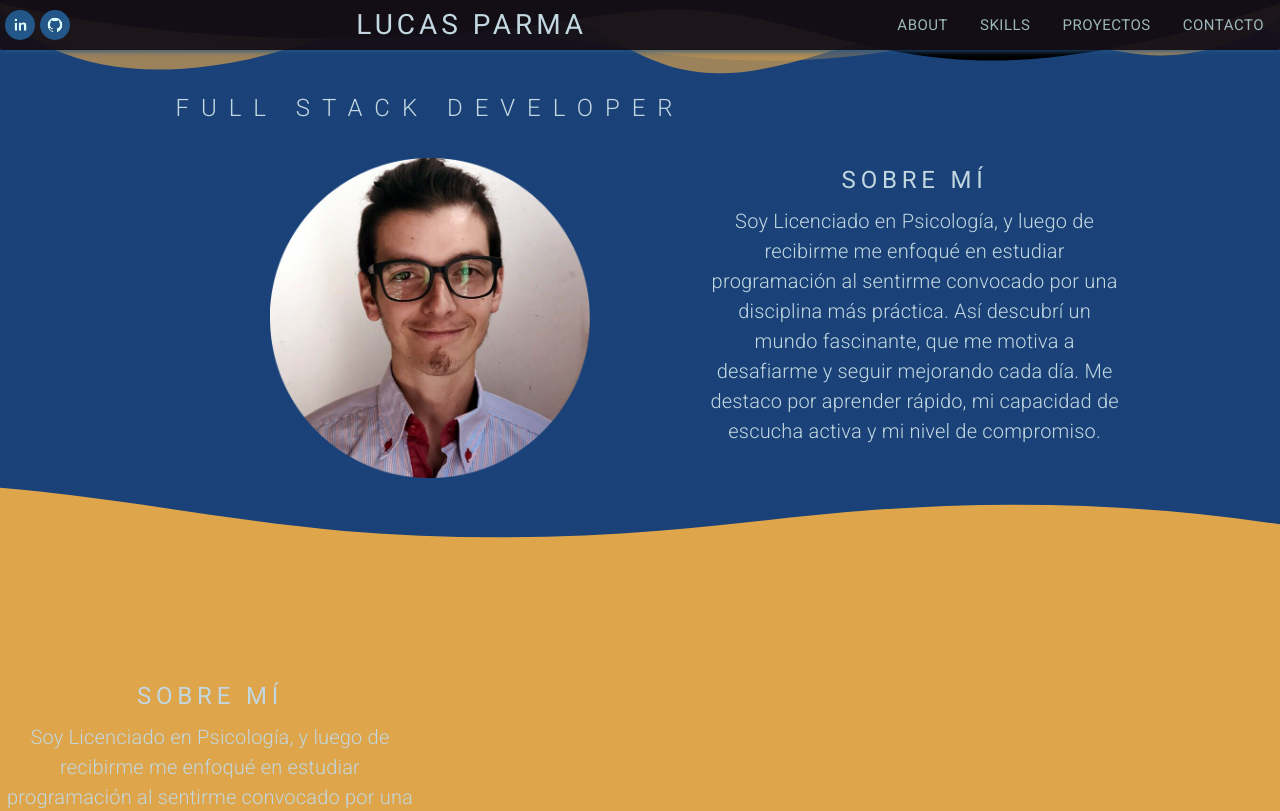
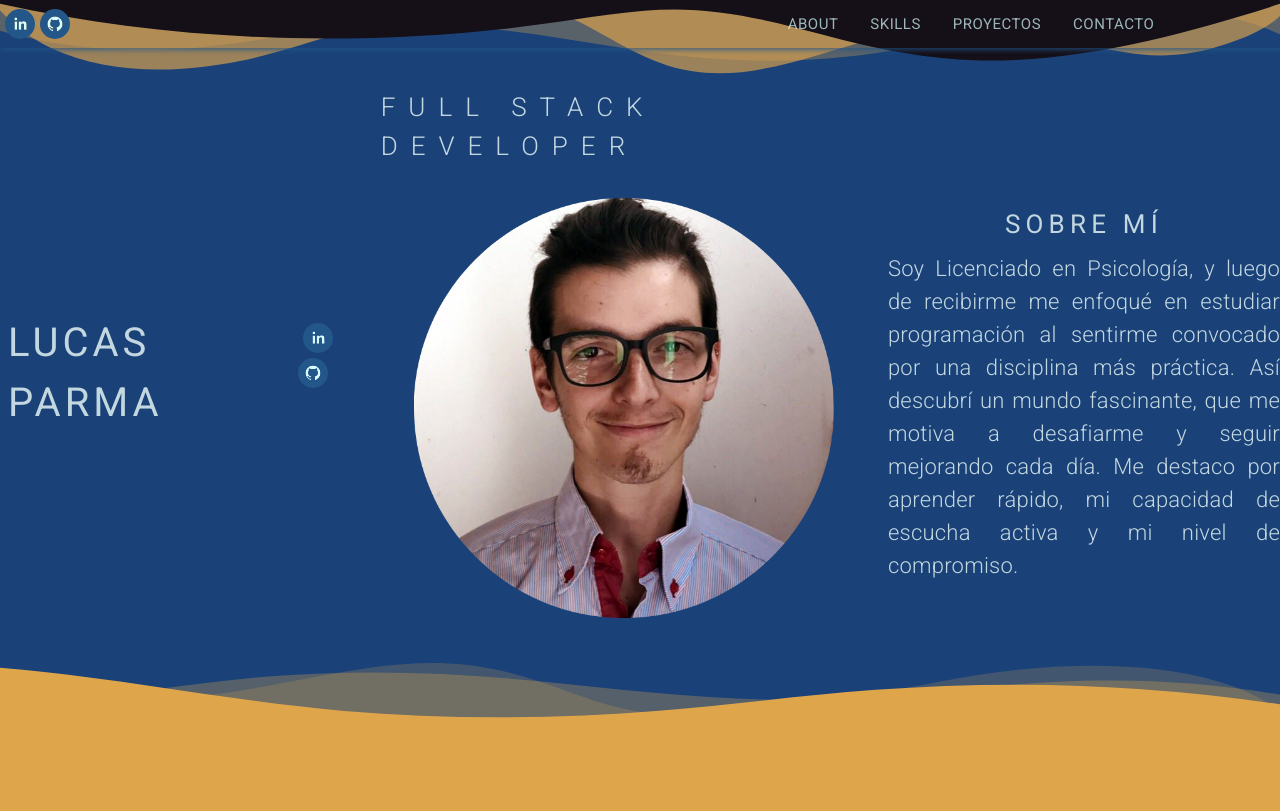
Before and after one commit to parmaps/lucasparma, a Next.js app: page / in a window 1280 px wide. Shown: the top 811 px of the page. Built offline with nearby package versions, Linux system fonts and the light colour scheme.

Commit message:
waves style / navbar / name / text sizes

```diff
--- a/components/Curves/WaveMiddle.tsx
+++ b/components/Curves/WaveMiddle.tsx
@@ -1,20 +1,93 @@
+import { motion } from "framer-motion";
 import React from "react";
 import styles from "../../styles/Home.module.scss";
 
 type Props = {};
 
 const WaveMiddle = (props: Props) => {
+  const svgVariants = {
+    hidden: { opacity: 1 },
+    visible: {
+      opacity: 1,
+      transition: {
+        loop: Infinity,
+        ease: "linear",
+        duration: 5,
+      },
+    },
+  };
+
+  const pathVariants1 = {
+    hidden: { x: "0px", pathLength: 0 },
+    visible: {
+      x: "-50px",
+      pathLength: 1,
+      transition: {
+        repeat: Infinity,
+        ease: "linear",
+        duration: 60,
+      },
+    },
+  };
+
+  const pathVariants2 = {
+    hidden: { x: "0px", y: "0px", pathLength: 0 },
+    visible: {
+      x: "-500px",
+      y: "-200px",
+      pathLength: 1,
+      opacity: 0.9,
+      transition: {
+        repeat: Infinity,
+        ease: "easeIn",
+        duration: 60,
+      },
+    },
+  };
+
+  const pathVariants3 = {
+    hidden: { x: "00px", y: "0px", pathLength: 0 },
+    visible: {
+      x: "-500px",
+      y: "-100px",
+      pathLength: 1,
+      opacity: 0.9,
+      transition: {
+        repeat: Infinity,
+        ease: "easeIn",
+        duration: 60,
+      },
+    },
+  };
+
   return (
     <div className={styles.wave_middle}>
-      <svg
+      <motion.svg
         data-name="Layer 1"
         xmlns="http://www.w3.org/2000/svg"
         viewBox="0 0 1200 120"
-        preserveAspectRatio="none">
-        <path
+        preserveAspectRatio="none"
+        // variants={svgVariants}
+        initial="hidden"
+        animate="visible">
+        <motion.path
           d="M985.66,92.83C906.67,72,823.78,31,743.84,14.19c-82.26-17.34-168.06-16.33-250.45.39-57.84,11.73-114,31.07-172,41.86A600.21,600.21,0,0,1,0,27.35V120H1200V95.8C1132.19,118.92,1055.71,111.31,985.66,92.83Z"
-          className={styles.shape_fill2}></path>
-      </svg>
+          className={styles.shape_fill2}
+          // variants={pathVariants1}
+        />
+        <motion.path
+          d="M0,0V46.29c47.79,22.2,103.59,32.17,158,28,70.36-5.37,136.33-33.31,206.8-37.5C438.64,32.43,512.34,53.67,583,72.05c69.27,18,138.3,24.88,209.4,13.08,36.15-6,69.85-17.84,104.45-29.34C989.49,25,1113-14.29,1200,52.47V0Z"
+          opacity="0.3"
+          className={styles.shape_fill}
+          // variants={pathVariants2}
+        />
+        <motion.path
+          d="M0,0V15.81C13,36.92,27.64,56.86,47.69,72.05,99.41,111.27,165,111,224.58,91.58c31.15-10.15,60.09-26.07,89.67-39.8,40.92-19,84.73-46,130.83-49.67,36.26-2.85,70.9,9.42,98.6,31.56,31.77,25.39,62.32,62,103.63,73,40.44,10.79,81.35-6.69,119.13-24.28s75.16-39,116.92-43.05c59.73-5.85,113.28,22.88,168.9,38.84,30.2,8.66,59,6.17,87.09-7.5,22.43-10.89,48-26.93,60.65-49.24V0Z"
+          opacity="0.2"
+          className={styles.shape_fill}
+          // variants={pathVariants3}
+        />
+      </motion.svg>
     </div>
   );
 };
--- a/components/Hero/Hero.tsx
+++ b/components/Hero/Hero.tsx
@@ -17,7 +17,7 @@ export default function Hero({}: Props) {
 
   return (
     <div>
-      {/* <Name/>     */}
+     {/*  <Name/>  */}
       <Profession />
       <ProfilePic />
     </div>
--- a/components/Hero/Name.tsx
+++ b/components/Hero/Name.tsx
@@ -14,6 +14,7 @@ function Name({}: Props) {
 
   return (
     <Center
+    mt={[7, 10]}
       className={styles.hero_name}
       as={motion.div}
       initial={{ opacity: 0.25 }}
@@ -22,7 +23,7 @@ function Name({}: Props) {
         opacity: [0.1, 0.2, 0.4, 0.8, 1],
       }}
       transition="3s">
-      <Text fontSize={["20px", "24px", "28px"]} p={[1, 1.5, 2]}>
+      <Text fontSize={["20px", "30px", "40px"]} p={[1, 1.5, 2]}>
         {text}
       </Text>
       <Cursor cursorColor="rgb(40, 32, 43)"></Cursor>
--- a/components/Hero/Profession.tsx
+++ b/components/Hero/Profession.tsx
@@ -15,7 +15,7 @@ function Circle({}: Props) {
         opacity: [0.1, 0.2, 0.4, 0.8, 1],
       }}
       transition="2.5s">
-      <Text className={styles.developer} fontSize={['14px', '16px', '20px', '22px', '24px']} mt={[5]} p={[2, 3, 5]}>full stack developer</Text>
+      <Text className={styles.developer} fontSize={['15px', '18px', '20px', '22px', '26px']} mt={[0, 2, 5]} p={[2, 2, 5]}>full stack developer</Text>
     </Center>
   );
 }
--- a/components/Hero/ProfilePic.tsx
+++ b/components/Hero/ProfilePic.tsx
@@ -1,5 +1,4 @@
 import { Box, Center, Spacer } from "@chakra-ui/react";
-import { motion } from "framer-motion";
 import Image from "next/image";
 import React from "react";
 
@@ -8,10 +7,10 @@ type Props = {};
 function ProfilePic({}: Props) {
   return (
     <Box
-    w={[192, 240, 320]}
+    w={[192, 260, 360, 420]}
     mx="auto"
     mt={[2.5,3]}
-    mb={[2.5, 5, 0]}
+    mb={[2.5, 5, 10]}
     /* as={motion.div}
       initial={{ opacity: 0, scale: 0.5 }}
       animate={{ opacity: 1, scale: 1 }}
--- a/components/Navbar/Navbar.module.scss
+++ b/components/Navbar/Navbar.module.scss
@@ -6,11 +6,11 @@ $light-color-hover: rgba(214, 253, 255, 0.8);
 
 .navbar {
     color: $light-color;
-    background-color: $dark-color;
+    background-color: transparent;
     border-radius: 2px;
     box-shadow: 2px 1px 5px 1px $shadow-color;
     letter-spacing: 0.5px;
-    position: sticky;
+    position: relative;
     top: 0;
     opacity: 1;
     z-index: 10;
@@ -23,6 +23,12 @@ $light-color-hover: rgba(214, 253, 255, 0.8);
     align-items: center;
     list-style: none;
     text-transform: uppercase;
+    position: relative;
+    right: 27.5%;
+
+    @media (min-width: 1600px) {
+        right: 50%;
+    }
 
     li {
         margin: 0 1rem;
--- a/components/Navbar/Navbar.tsx
+++ b/components/Navbar/Navbar.tsx
@@ -3,7 +3,6 @@ import styles from "./Navbar.module.scss";
 import { Center, Flex } from "@chakra-ui/react";
 import SocialIcons from "./SocialIcons";
 import NavLinks from "./NavLinks";
-import Hero from "../Hero/Hero";
 import Name from "../Hero/Name";
 
 type Props = {};
@@ -17,7 +16,7 @@ const Navbar = (props: Props) => {
       maxH="50px"
       className={styles.navbar}>
       <SocialIcons />
-      <Name />
+      {/* <Name /> */}
       <NavLinks />
     </Flex>
   );
--- a/container/About/About.module.scss
+++ b/container/About/About.module.scss
@@ -10,6 +10,6 @@
 .about_text {
     color: $sections-grad-color;
     font-weight: 300;
-    text-align: center;
+    text-align: justify;
     letter-spacing: 0.01em;
 }
--- a/container/About/About.tsx
+++ b/container/About/About.tsx
@@ -15,7 +15,7 @@ type Props = {};
 
 const About = (props: Props) => {
   return (
-    <HStack maxW={[250, 360, 420]}>
+    <HStack maxW={[250, 360, 440]}>
       {/* <Divider orientation="vertical" /> */}
 
       <VStack
@@ -28,12 +28,12 @@ const About = (props: Props) => {
         transition="2.55s">
         <Text
           className={styles.about}
-          fontSize={["14px", "16px", "20px", "24px"]}
+          fontSize={["14px", "16px", "20px", "26px"]}
           pt={[1, 2, 20]}
           >
           Sobre mí
         </Text>
-        <Text className={styles.about_text} fontSize={["sm", "lg", "xl"]}>
+        <Text className={styles.about_text} fontSize={["sm", "lg", "22px"]}>
           Soy Licenciado en Psicología, y luego de recibirme me enfoqué en
           estudiar programación al sentirme convocado por una disciplina
           más práctica. Así descubrí un mundo fascinante, que me motiva a
--- a/pages/index.tsx
+++ b/pages/index.tsx
@@ -15,6 +15,8 @@ import Proyectos from "../container/Proyectos/Proyectos";
 import WaveMiddle from "../components/Curves/WaveMiddle";
 import WavesBottom from "../components/Curves/WavesBottom";
 import { HStack } from "@chakra-ui/react";
+import Name from "../components/Hero/Name";
+import SocialIcons from "../components/Navbar/SocialIcons";
 
 const Home: NextPage = () => {
   return (
@@ -40,14 +42,17 @@ const Home: NextPage = () => {
             opacity=".66"
             className={styles.shape_fill}></path>
           <path
+            opacity="1"
             d="M0,0V5.63C149.93,59,314.09,71.32,475.83,42.57c43-7.64,84.23-20.12,127.61-26.46,59-8.63,112.48,12.24,165.56,35.4C827.93,77.22,886,95.24,951.2,90c86.53-7,172.46-45.71,248.8-84.81V0Z"
-            className={styles.shape_fil}></path>
+            className={styles.shape_fill_dark}></path>
         </svg>
       </div>
 
       <Navbar />
       <div className={styles.horizontal}>
-      {/* <HStack> */}
+        {/* <HStack> */}
+      <Name />
+      <SocialIcons />
         <section id="home">
           <Hero />
         </section>
@@ -55,7 +60,7 @@ const Home: NextPage = () => {
         <section id="about">
           <About />
         </section>
-      {/* </HStack> */}
+        {/* </HStack> */}
       </div>
       <WaveMiddle />
 
--- a/styles/Home.module.scss
+++ b/styles/Home.module.scss
@@ -56,6 +56,15 @@
   /* fill: #1A427880; */
   /* fill: #781A4880; */
 }
+
+.shape_fill_dark {
+  margin-bottom: 200px;
+  fill: $dark-color;
+  /* fill: rgba(26,66,120,0.5); */
+  /* fill: #1A427880; */
+  /* fill: #781A4880; */
+}
+
 
 // Middle waves
 #section1 {
```
